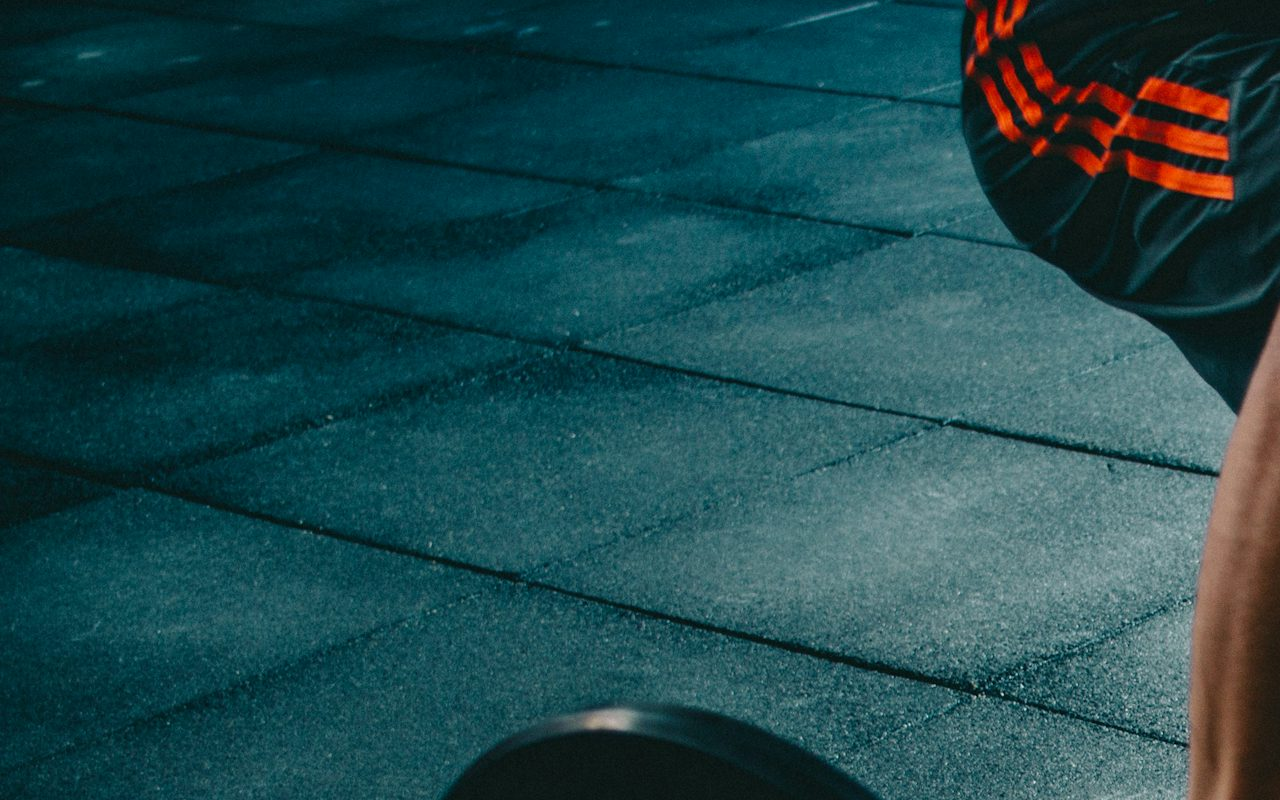
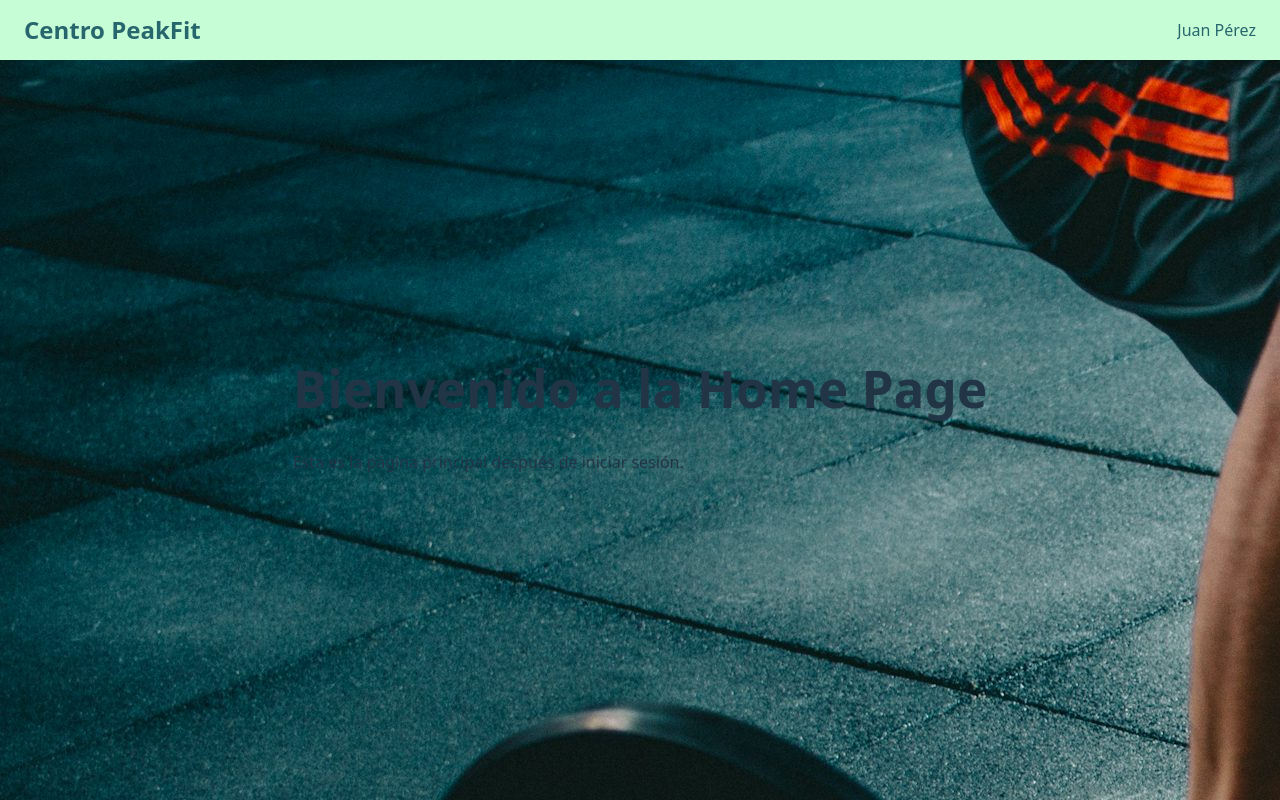
Before and after one commit to my-fit-pal-uba/fitapp-frontent, a React (Vite) app: page /home in a window 1280 px wide. Before the commit this address had no page. Built offline with nearby package versions, Linux system fonts and the light colour scheme.

Commit message:
Se agrega home page básica

```diff
--- a/docker-compose.yml
+++ b/docker-compose.yml
@@ -6,7 +6,6 @@ services:
       - "8081:8081"
     volumes:
       - ./:/app
-      - /app/node_modules
     environment:
       - CHOKIDAR_USEPOLLING=true
       - WATCHPACK_POLLING=true
--- a/package.json
+++ b/package.json
@@ -12,7 +12,8 @@
   "dependencies": {
     "react": "^19.0.0",
     "react-dom": "^19.0.0",
-    "react-router": "^7.6.0"
+    "react-router": "^7.6.0",
+    "react-router-dom": "^6.30.1"
   },
   "devDependencies": {
     "@eslint/js": "^9.21.0",
--- a/src/App.tsx
+++ b/src/App.tsx
@@ -1,6 +1,7 @@
-import { BrowserRouter, Routes, Route } from 'react-router';
+import { BrowserRouter, Routes, Route } from 'react-router-dom';
 import Login from './pages/login';
-import SignUp from './pages/singup';
+import SignUp from './pages/signup';
+import Home from './pages/home';
 
 function App() {
   return (
@@ -8,6 +9,7 @@ function App() {
       <Routes>
         <Route path="/" element={<Login />} />
         <Route path="/signup" element={<SignUp />} />
+        <Route path="/home" element={<Home />} />
       </Routes>
     </BrowserRouter>
   );
--- /dev/null
+++ b/src/components/header.css
@@ -0,0 +1,32 @@
+.app-header {
+  position: fixed;
+  top: 0;
+  left: 0;
+  right: 0;
+  height: 60px;
+  background-color: #c7fdd6;
+  display: flex;
+  justify-content: space-between;
+  align-items: center;
+  padding: 0 24px;
+  box-shadow: 0px 2px 5px rgba(0, 0, 0, 0.1);
+  z-index: 1000;
+  box-sizing: border-box;
+  max-width: 100%;
+}
+
+.app-title {
+  color: #28666E;
+  font-size: 24px;
+  margin: 0;
+  font-weight: bold;
+}
+
+.user-name {
+  font-size: 16px;
+  color: #28666E;
+  max-width: 50%;
+  white-space: nowrap;
+  overflow: hidden;
+  text-overflow: ellipsis;
+}
--- /dev/null
+++ b/src/components/header.tsx
@@ -0,0 +1,13 @@
+import React, { useEffect, useState } from 'react';
+import './header.css';
+
+function Header() {
+    return (
+      <header className="app-header">
+        <div className="app-title">Centro PeakFit</div>
+        <div className="user-name">Juan Pérez</div>
+      </header>
+    );
+}
+
+export default Header;
--- /dev/null
+++ b/src/pages/home.css
@@ -0,0 +1,3 @@
+.main-content {
+    padding: 80px 2rem 1rem 2rem;
+  }
--- /dev/null
+++ b/src/pages/home.tsx
@@ -0,0 +1,18 @@
+import { useState, FormEvent, JSX } from 'react';
+import { useNavigate } from 'react-router-dom';
+import './login.css';
+import Header from '../components/header';
+
+function Home() {
+  return (
+    <>
+      <Header />
+      <main className="main-content">
+        <h1>Bienvenido a la Home Page</h1>
+        <p>Esta es la página principal después de iniciar sesión.</p>
+      </main>
+    </>
+  );
+}
+
+export default Home;
--- a/src/pages/login.tsx
+++ b/src/pages/login.tsx
@@ -1,5 +1,5 @@
 import { useState, FormEvent, JSX } from 'react';
-import { useNavigate } from 'react-router';
+import { useNavigate } from 'react-router-dom';
 import './login.css';
 
 function Login(): JSX.Element {
@@ -39,7 +39,9 @@ function Login(): JSX.Element {
         alert('Error al iniciar sesión. Por favor, verifica tus credenciales.');
         console.table(data.message);
       } else {
+        alert('Sesion iniciada correctamente');
         console.table("Usuario logeado")
+        navigate('/home');
       }
     } catch (error) {
       console.error('Error al iniciar sesión:', error);
--- a/src/pages/singup.tsx
+++ b/src/pages/signup.tsx
@@ -1,4 +1,5 @@
 import { useState } from 'react';
+import { useNavigate } from 'react-router-dom';
 import './signup.css';
 
 function SignUp() {
@@ -6,6 +7,7 @@ function SignUp() {
   const [password, setPassword] = useState('');
   const [firstName, setFirstName] = useState('');
   const [lastName, setLastName] = useState('');
+  const navigate = useNavigate();
 
   async function hashPassword(password: string): Promise<string> {
     const encoder = new TextEncoder();
@@ -35,6 +37,7 @@ function SignUp() {
       if (response.ok) {
         alert('Cuenta creada exitosamente');
         console.log(data);
+        navigate('/');
       } else {
         alert('Error al crear la cuenta');
         console.log(data);
```
Also changed, not shown: 1 other file (tests, documents, lock files or other folders).
